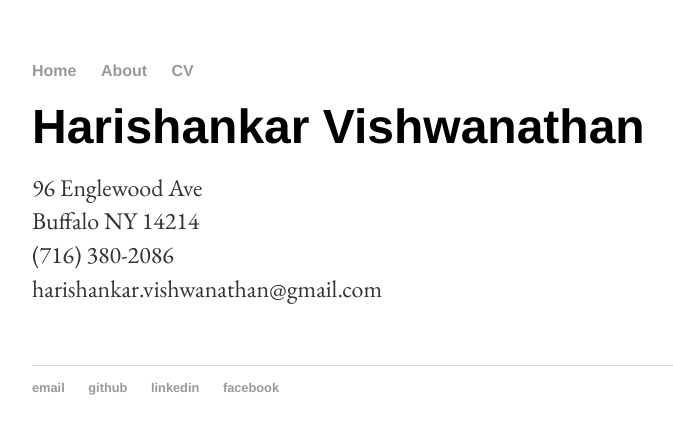
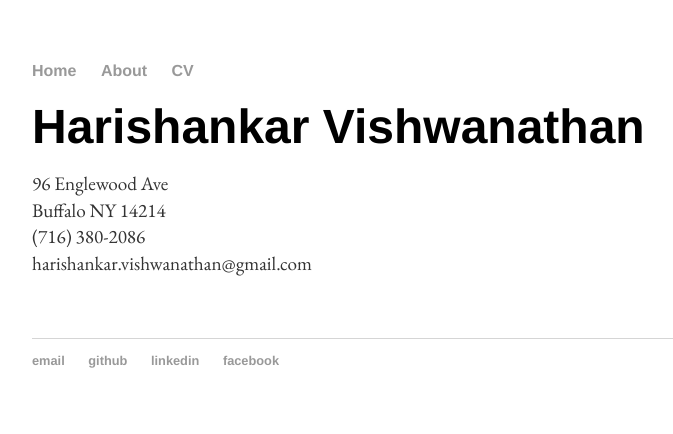
Before and after one commit to harishankarv/harishankarv.github.io, a Jekyll site: the page built from about/index.html, in a window 1280 px wide. Shown: the top 434 px of the page, without its empty margins (160-833 px from the left). Built offline with Jekyll 4.4.1, drawn with Linux system fonts in a browser that asks for light colours.

Commit message:
Update main.css

```diff
--- a/css/main.css
+++ b/css/main.css
@@ -19,4 +19,4 @@ footer { border-top: 1px solid #d5d5d5; font-size: .8em; }
 /* about */
 .about { margin: 0px 0px 60px; }
 .about h1 { font-size: 3em; }
-.about address, .cv p { font-family: 'EB Garamond', serif; font-size: 1.2em; line-height: 1.4em; color: #333; }
+.about p { font-family: 'EB Garamond', serif; font-size: 1.2em; line-height: 1.4em; color: #333; }
```
